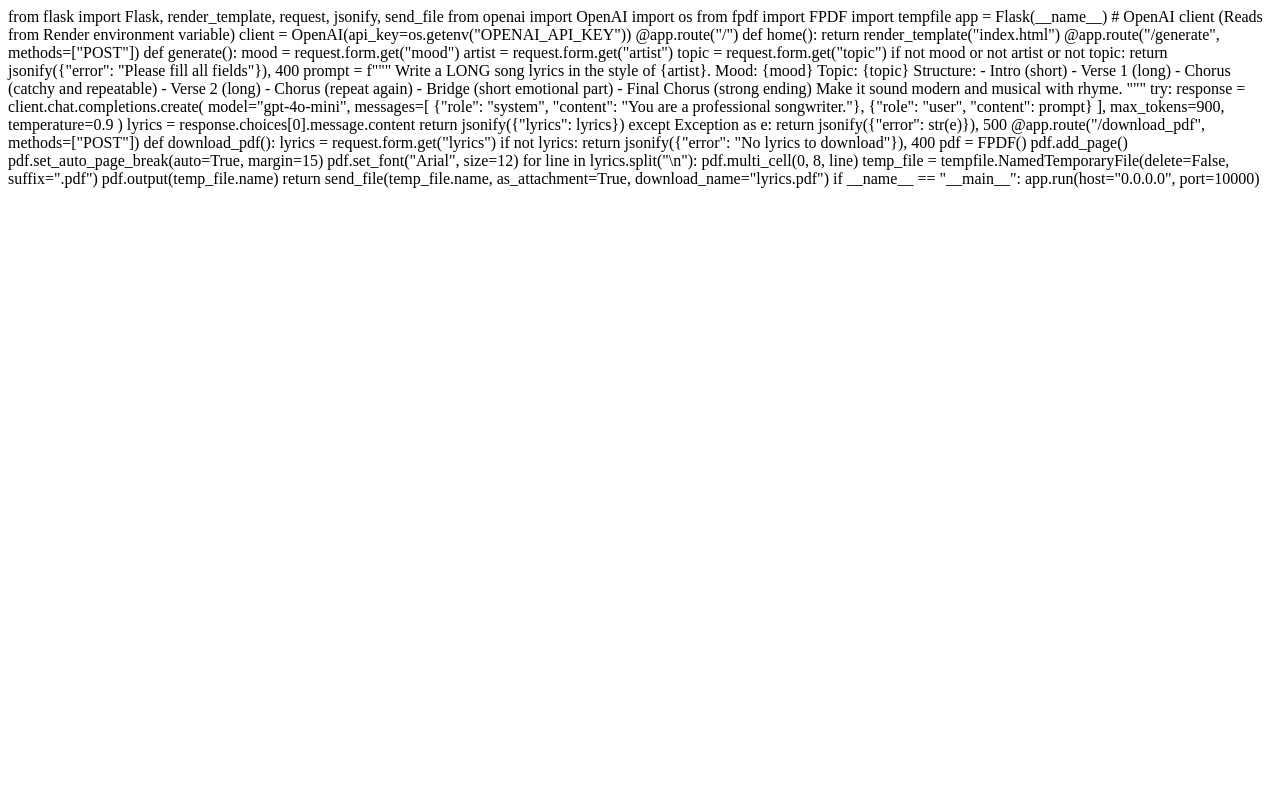
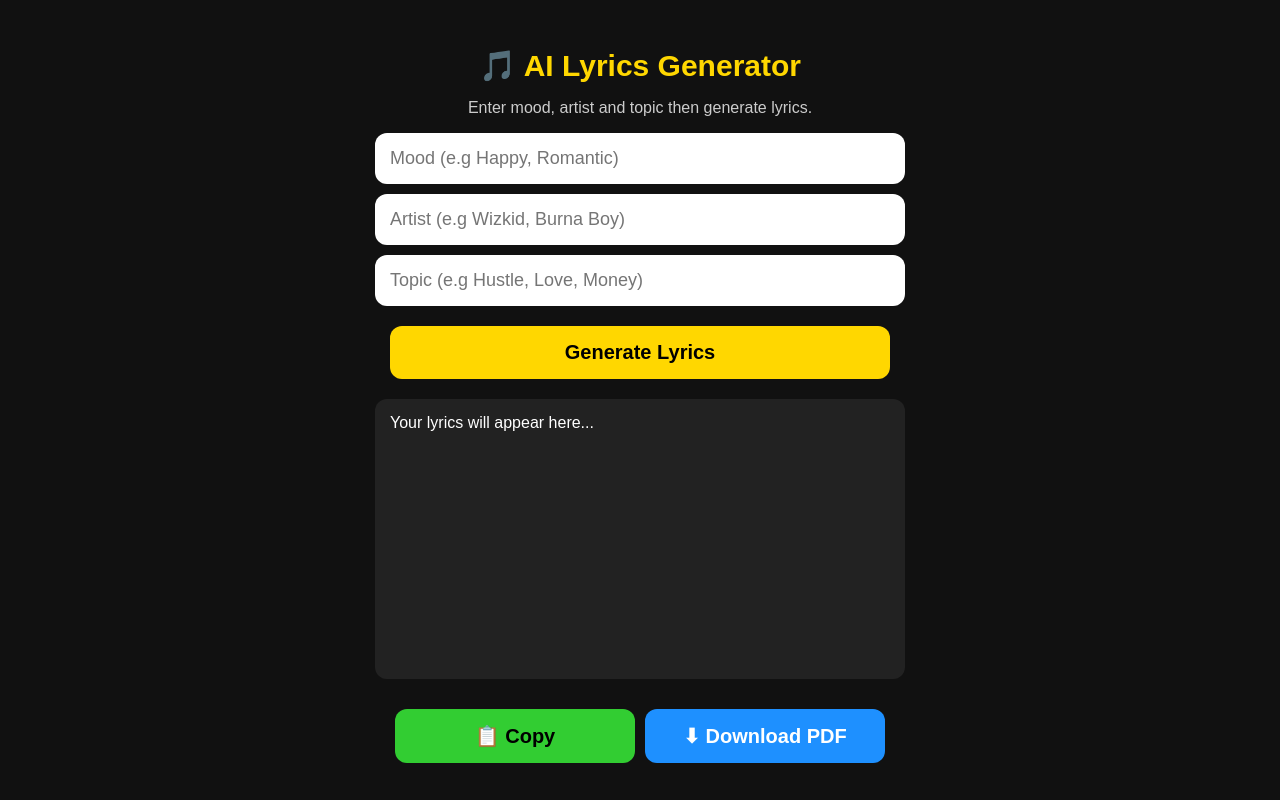
Before and after one commit to connormonday325-sketch/lyrics_generator, a Flask app: page / in a window 1280 px wide. Run offline with Flask 3, Linux system fonts and the light colour scheme.

Commit message:
Update index.html

```diff
--- a/templates/index.html
+++ b/templates/index.html
@@ -1,85 +1,183 @@
-from flask import Flask, render_template, request, jsonify, send_file
-from openai import OpenAI
-import os
-from fpdf import FPDF
-import tempfile
+<!DOCTYPE html>
+<html lang="en">
+<head>
+    <meta charset="UTF-8">
+    <meta name="viewport" content="width=device-width, initial-scale=1.0">
+    <title>AI Lyrics Generator</title>
+    <style>
+        body {
+            background: #111;
+            color: white;
+            font-family: Arial, sans-serif;
+            text-align: center;
+            padding: 20px;
+        }
 
-app = Flask(__name__)
+        h1 {
+            color: gold;
+            font-size: 30px;
+            margin-bottom: 5px;
+        }
 
-# OpenAI client (Reads from Render environment variable)
-client = OpenAI(api_key=os.getenv("OPENAI_API_KEY"))
+        p {
+            color: #ccc;
+        }
 
+        input {
+            width: 90%;
+            max-width: 500px;
+            padding: 15px;
+            margin: 10px auto;
+            border-radius: 12px;
+            border: none;
+            font-size: 18px;
+            display: block;
+        }
 
-@app.route("/")
-def home():
-    return render_template("index.html")
+        button {
+            width: 90%;
+            max-width: 500px;
+            padding: 15px;
+            border-radius: 12px;
+            border: none;
+            font-size: 20px;
+            font-weight: bold;
+            margin-top: 10px;
+            cursor: pointer;
+        }
 
+        #generateBtn {
+            background: gold;
+            color: black;
+        }
 
-@app.route("/generate", methods=["POST"])
-def generate():
-    mood = request.form.get("mood")
-    artist = request.form.get("artist")
-    topic = request.form.get("topic")
+        #lyricsBox {
+            width: 90%;
+            max-width: 500px;
+            height: 250px;
+            margin: 20px auto;
+            padding: 15px;
+            border-radius: 12px;
+            background: #222;
+            overflow-y: auto;
+            text-align: left;
+            white-space: pre-wrap;
+            font-size: 16px;
+        }
 
-    if not mood or not artist or not topic:
-        return jsonify({"error": "Please fill all fields"}), 400
+        .btnRow {
+            display: flex;
+            justify-content: center;
+            gap: 10px;
+            margin-top: 15px;
+            flex-wrap: wrap;
+        }
 
-    prompt = f"""
-Write a LONG song lyrics in the style of {artist}.
-Mood: {mood}
-Topic: {topic}
+        .copyBtn {
+            background: limegreen;
+            color: black;
+            flex: 1;
+            max-width: 240px;
+        }
 
-Structure:
-- Intro (short)
-- Verse 1 (long)
-- Chorus (catchy and repeatable)
-- Verse 2 (long)
-- Chorus (repeat again)
-- Bridge (short emotional part)
-- Final Chorus (strong ending)
+        .pdfBtn {
+            background: dodgerblue;
+            color: white;
+            flex: 1;
+            max-width: 240px;
+        }
+    </style>
+</head>
+<body>
 
-Make it sound modern and musical with rhyme.
-"""
+    <h1>🎵 AI Lyrics Generator</h1>
+    <p>Enter mood, artist and topic then generate lyrics.</p>
 
-    try:
-        response = client.chat.completions.create(
-            model="gpt-4o-mini",
-            messages=[
-                {"role": "system", "content": "You are a professional songwriter."},
-                {"role": "user", "content": prompt}
-            ],
-            max_tokens=900,
-            temperature=0.9
-        )
+    <input type="text" id="mood" placeholder="Mood (e.g Happy, Romantic)">
+    <input type="text" id="artist" placeholder="Artist (e.g Wizkid, Burna Boy)">
+    <input type="text" id="topic" placeholder="Topic (e.g Hustle, Love, Money)">
 
-        lyrics = response.choices[0].message.content
+    <button id="generateBtn" onclick="generateLyrics()">Generate Lyrics</button>
 
-        return jsonify({"lyrics": lyrics})
+    <div id="lyricsBox">Your lyrics will appear here...</div>
 
-    except Exception as e:
-        return jsonify({"error": str(e)}), 500
+    <div class="btnRow">
+        <button class="copyBtn" onclick="copyLyrics()">📋 Copy</button>
+        <button class="pdfBtn" onclick="downloadPDF()">⬇ Download PDF</button>
+    </div>
 
+<script>
+async function generateLyrics() {
+    const mood = document.getElementById("mood").value;
+    const artist = document.getElementById("artist").value;
+    const topic = document.getElementById("topic").value;
 
-@app.route("/download_pdf", methods=["POST"])
-def download_pdf():
-    lyrics = request.form.get("lyrics")
+    const lyricsBox = document.getElementById("lyricsBox");
+    lyricsBox.innerText = "Generating lyrics...";
 
-    if not lyrics:
-        return jsonify({"error": "No lyrics to download"}), 400
+    const formData = new FormData();
+    formData.append("mood", mood);
+    formData.append("artist", artist);
+    formData.append("topic", topic);
 
-    pdf = FPDF()
-    pdf.add_page()
-    pdf.set_auto_page_break(auto=True, margin=15)
-    pdf.set_font("Arial", size=12)
+    try {
+        const response = await fetch("/generate", {
+            method: "POST",
+            body: formData
+        });
 
-    for line in lyrics.split("\n"):
-        pdf.multi_cell(0, 8, line)
+        const data = await response.json();
 
-    temp_file = tempfile.NamedTemporaryFile(delete=False, suffix=".pdf")
-    pdf.output(temp_file.name)
+        if (data.error) {
+            lyricsBox.innerText = "Error: " + data.error;
+        } else {
+            lyricsBox.innerText = data.lyrics;
+        }
 
-    return send_file(temp_file.name, as_attachment=True, download_name="lyrics.pdf")
+    } catch (err) {
+        lyricsBox.innerText = "Error: " + err;
+    }
+}
 
+function copyLyrics() {
+    const lyrics = document.getElementById("lyricsBox").innerText;
 
-if __name__ == "__main__":
-    app.run(host="0.0.0.0", port=10000)
+    if (!lyrics || lyrics.includes("Your lyrics will appear")) {
+        alert("Generate lyrics first!");
+        return;
+    }
+
+    navigator.clipboard.writeText(lyrics);
+    alert("Lyrics copied successfully!");
+}
+
+async function downloadPDF() {
+    const lyrics = document.getElementById("lyricsBox").innerText;
+
+    if (!lyrics || lyrics.includes("Your lyrics will appear")) {
+        alert("Generate lyrics first!");
+        return;
+    }
+
+    const formData = new FormData();
+    formData.append("lyrics", lyrics);
+
+    const response = await fetch("/download_pdf", {
+        method: "POST",
+        body: formData
+    });
+
+    const blob = await response.blob();
+    const url = window.URL.createObjectURL(blob);
+
+    const a = document.createElement("a");
+    a.href = url;
+    a.download = "lyrics.pdf";
+    document.body.appendChild(a);
+    a.click();
+    a.remove();
+}
+</script>
+
+</body>
+</html>
```
